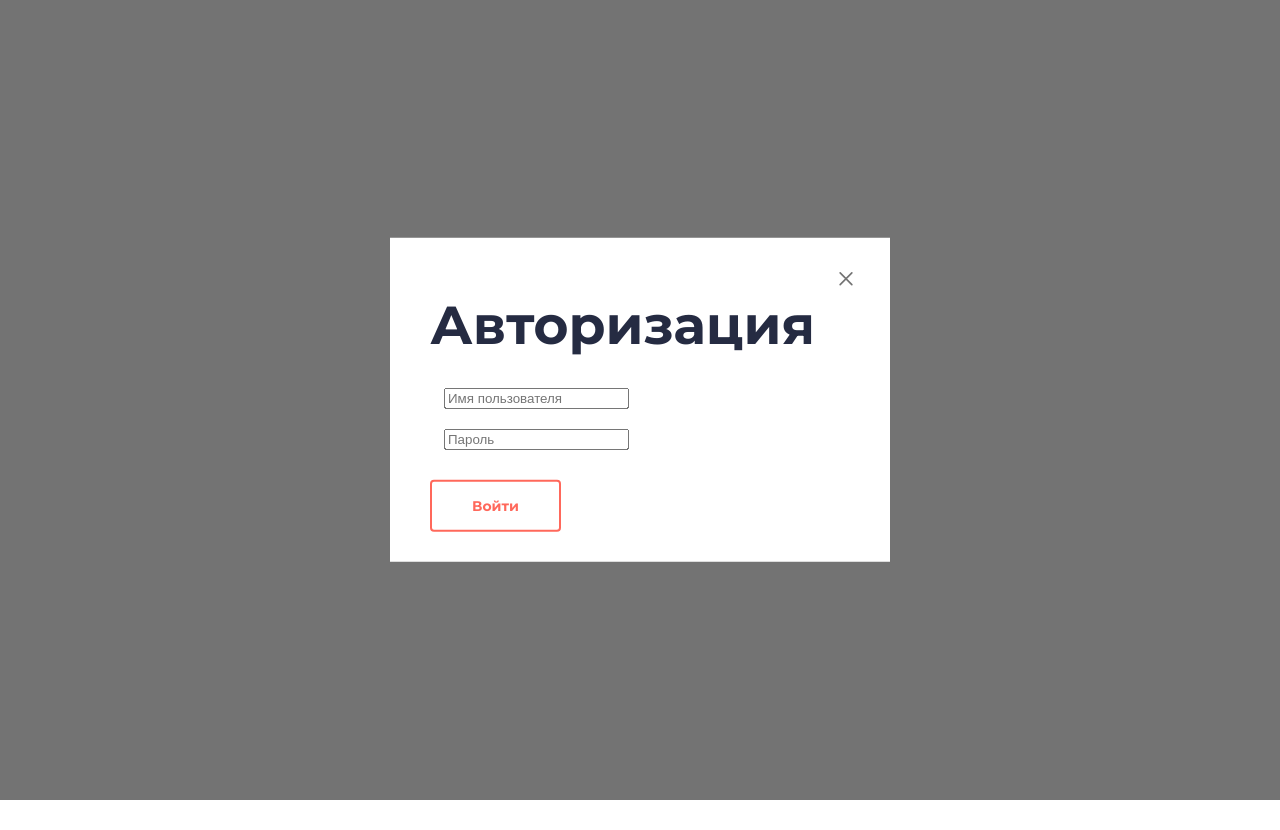
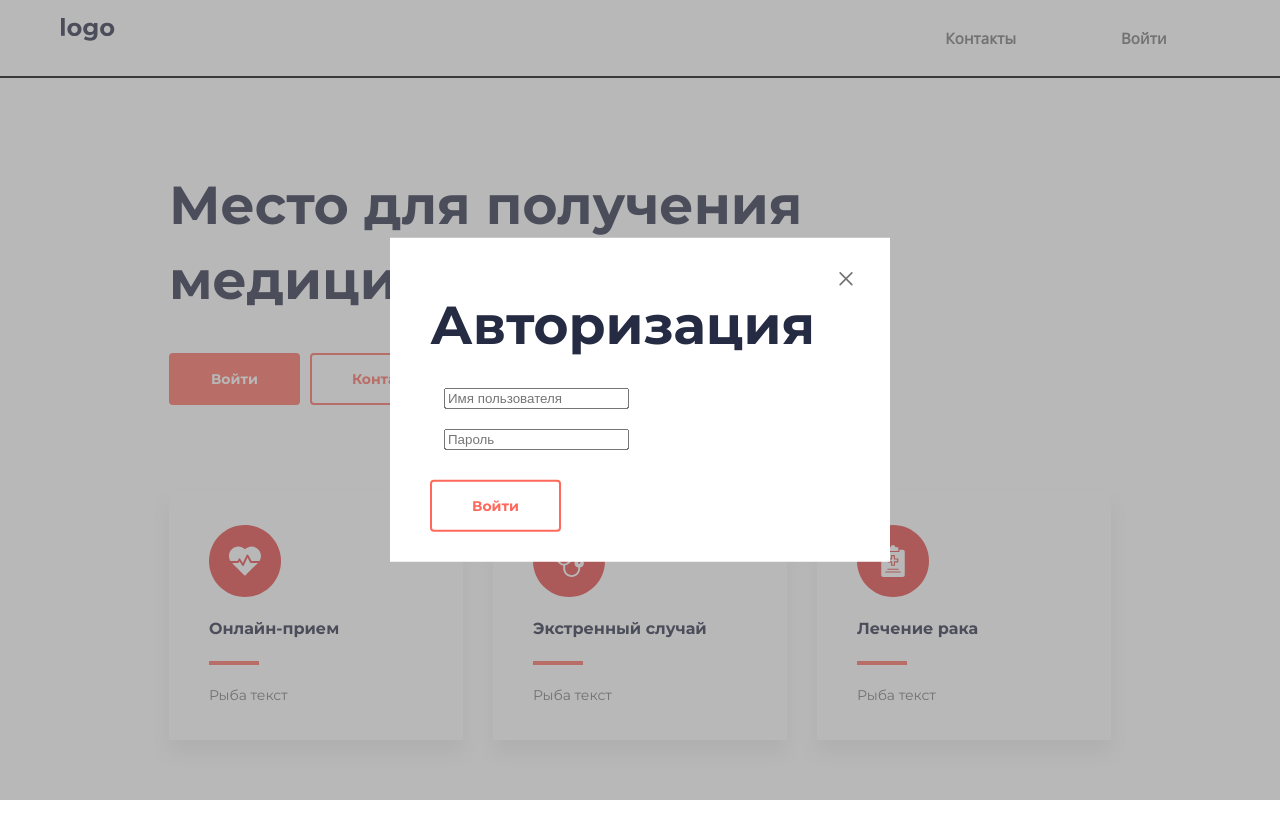
Before and after one commit to albrekhtdurer/test-task-aveds, a React (Vite) app: page / in a window 1280 px wide. Both pictures are taken after a click on the button "Войти". Built offline with nearby package versions, Linux system fonts and the light colour scheme; the HTML template or start-up script is replaced by a standard one.

Commit message:
[fix] мелкие правки

```diff
--- a/src/App.tsx
+++ b/src/App.tsx
@@ -26,7 +26,7 @@ function App() {
                 path='/login'
                 element={<Modal title='Авторизация' onClose={onModalClose}><Form></Form></Modal>}
               />
-          </Routes>
+            </Routes>
       )}
       </div>
     </>
--- a/src/components/header/header.tsx
+++ b/src/components/header/header.tsx
@@ -9,7 +9,7 @@ export const Header: FC = () => {
       <Link to='/'><img alt='логотип' src={logo}></img></Link>
       <div className={styles.header__link_container}>
       <Link to='/contacts' className={styles.header__link}>Контакты</Link>
-      <Link to='/login' state={{background: '/'}} className={styles.header__link}>Войти</Link>
+      <Link to='/login' className={styles.header__link}>Войти</Link>
       </div>
     </header>
   );
--- a/src/components/modalOverlay/modal_overlay.module.css
+++ b/src/components/modalOverlay/modal_overlay.module.css
@@ -4,6 +4,6 @@
   right: 0;
   bottom: 0;
   left: 0;
-  background-color: var(--text-color);
+  background-color: rgba(115,115,115, 0.5);
   z-index: 2;
 }
```
